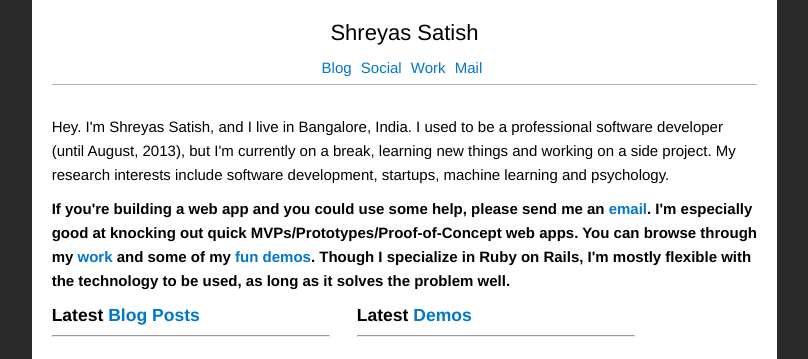
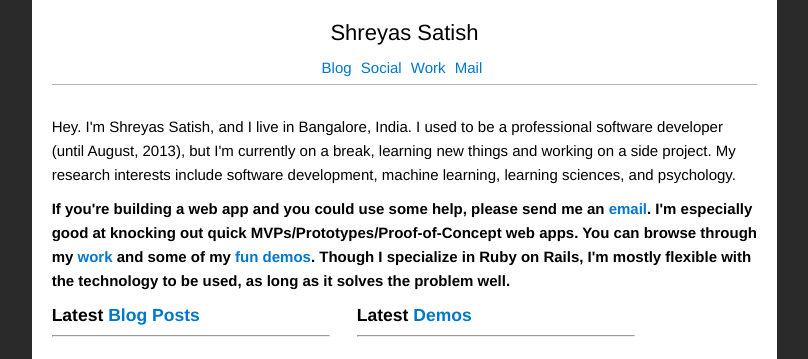
Before and after one commit to shreyas-satish/shreyas-satish.github.com, a Jekyll site: the page built from index.html, in a window 1280 px wide. Shown: the top 359 px of the page, without its empty margins (235-1043 px from the left). Built offline with Jekyll 4.4.1, drawn with Linux system fonts in a browser that asks for light colours; Markdown is read by kramdown in place of the engine named in the settings.

Commit message:
fixed interests

```diff
--- a/index.html
+++ b/index.html
@@ -5,7 +5,7 @@ title: Shreyas Satish
 
 <div class = 'content'>
   <p>
-    Hey. I'm Shreyas Satish, and I live in Bangalore, India. I used to be a professional software developer (until August, 2013), but I'm currently on a break, learning new things and working on a side project. My research interests include software development, startups, machine learning and psychology.
+    Hey. I'm Shreyas Satish, and I live in Bangalore, India. I used to be a professional software developer (until August, 2013), but I'm currently on a break, learning new things and working on a side project. My research interests include software development, machine learning, learning sciences, and psychology.
   </p>
   <p>
   <strong>If you're building a web app and you could use some help, please send me an <a href="mailto: shreyas.satish@gmail.com">email</a>. I'm especially good at knocking out quick MVPs/Prototypes/Proof-of-Concept web apps. You can browse through my <a href="/work">work</a> and some of my <a href="/demos">fun demos</a>. Though I specialize in Ruby on Rails, I'm mostly flexible with the technology to be used, as long as it solves the problem well.</strong>
```
